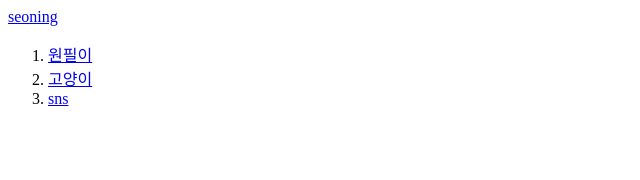
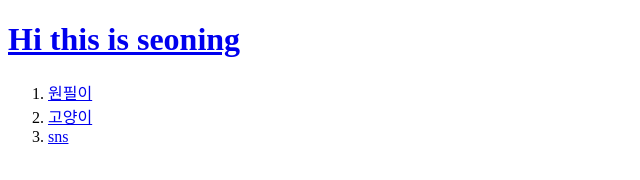
Before and after one commit to Seoning/web1-learning, a plain HTML site: page index.html in a window 1280 px wide. Shown: the whole page, without its empty margins (0-640 px from the left). Drawn offline with Linux system fonts and the light colour scheme.

Commit message:
최종만 몇번짼지

```diff
--- a/index.html
+++ b/index.html
@@ -1,11 +1,11 @@
 <!DOCTYPE html>
 <html>
   <head>
-    <title><h1>Hi here is seoning</h1></title>
+    <title>Hi this is seoning</title>
     <meta charset="utf-8">
   </head>
   <body>
-    <a href="index.html">seoning</a>
+    <h1><a href="index.html">Hi this is seoning</a></h1>
     <ol>
       <li><a href="1.html">원필이</a></li>
       <li><a href="2.html">고양이</a></li>
```
